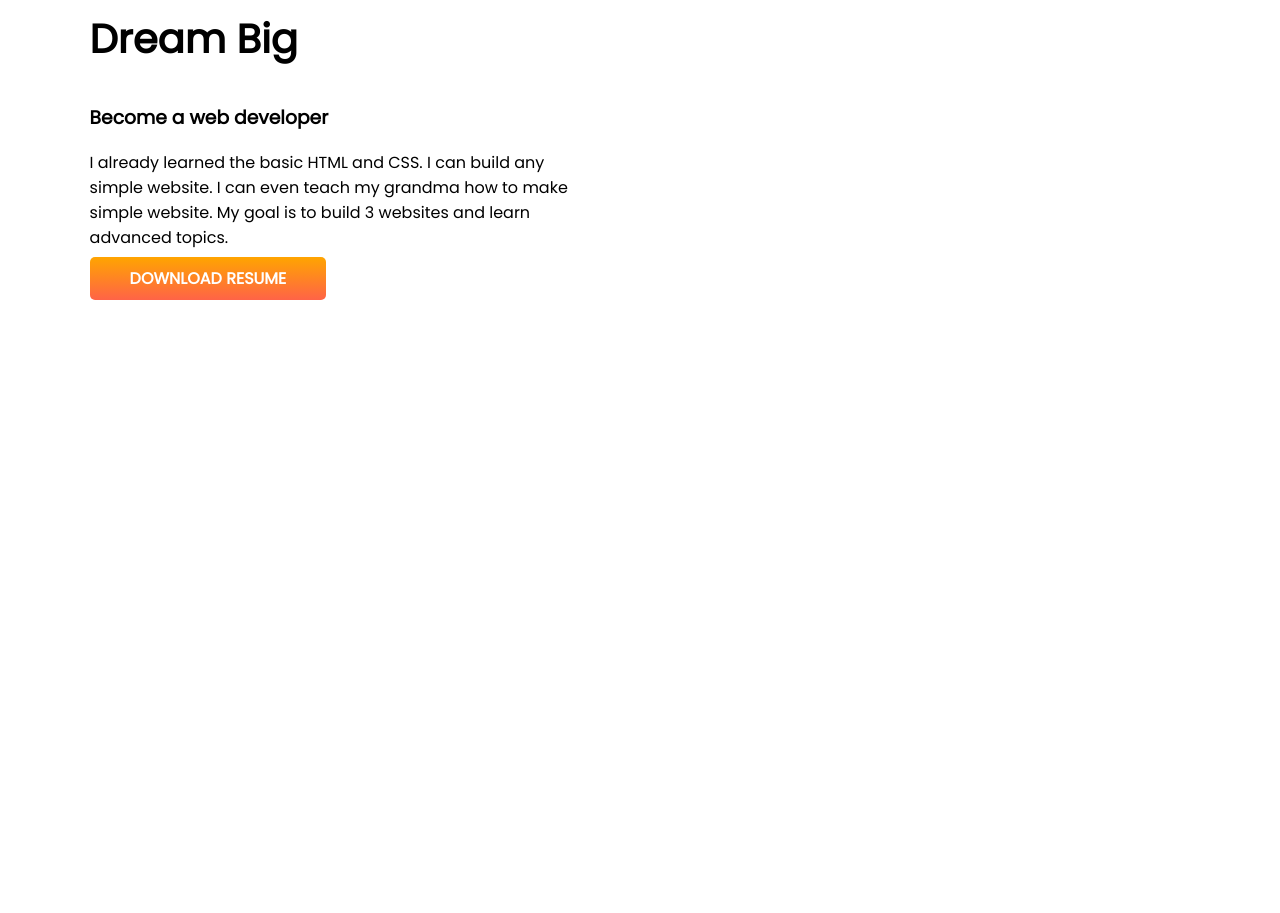
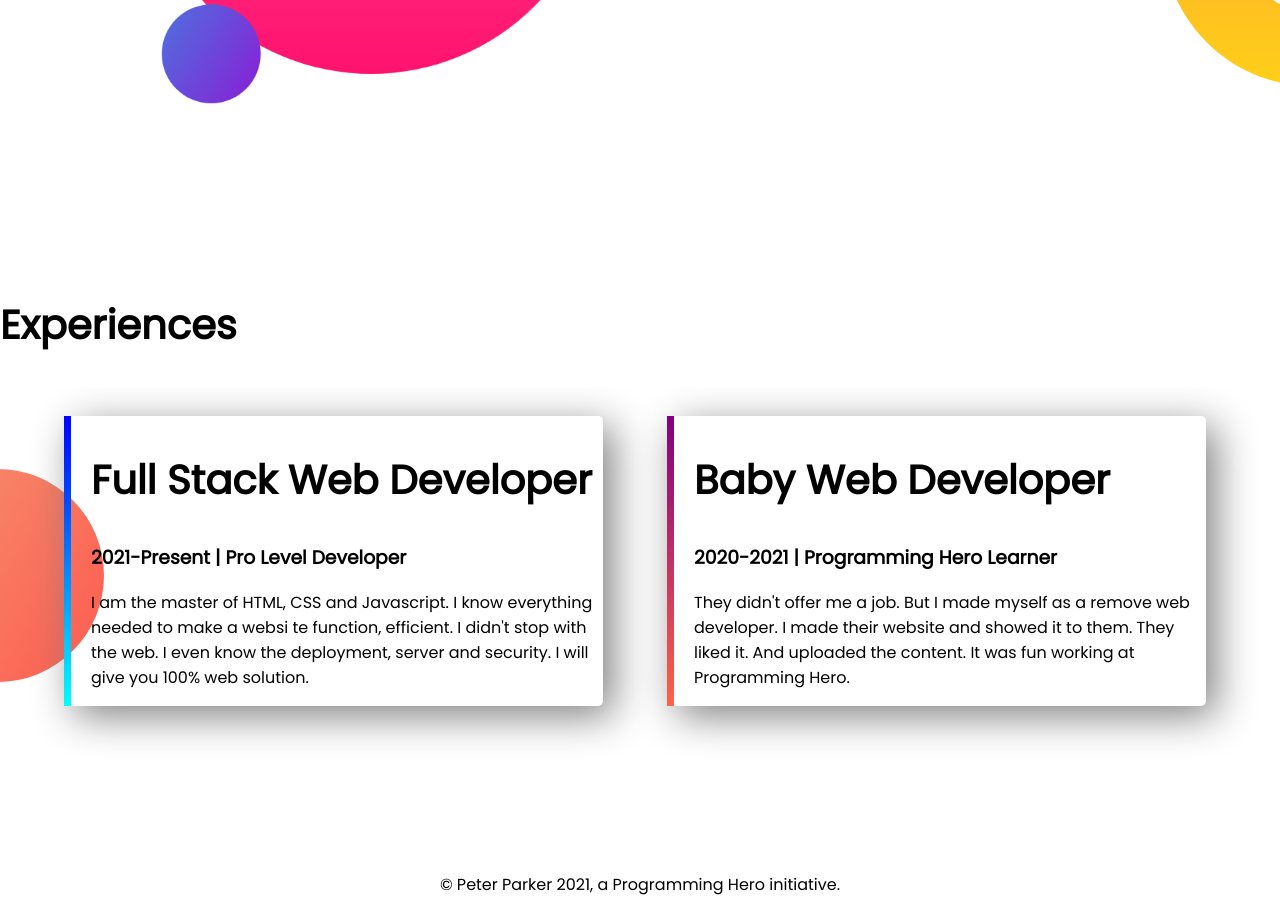
Before and after one commit to Mehedi925/My-Portfolio, a plain HTML site: page index.html in a window 1280 px wide. Shown: the part 1038-1951 px from the top of the page. Before the commit the page ends 1338 px from the top, so only its background shows below. Drawn offline with Linux system fonts and the light colour scheme.

Commit message:
rest of section added

```diff
--- a/index.html
+++ b/index.html
@@ -44,6 +44,37 @@
               target="_blank">DOWNLOAD RESUME</a>
          </div>
      </section>
+     <!-- third section -->
+     <section class="experience-area">
+         <div class="experience-text">
+             <h2>Experiences</h2>
+         </div>
+         <div class="full-box">
+             <div id="boxOne" class="box">
+                 <h2>Full Stack Web Developer</h2>
+                 <h3>2021-Present | Pro Level Developer</h3>
+                 <p>I am the master of HTML, CSS and Javascript.
+                      I know everything needed to make a websi
+                      te function,
+                       efficient. I didn't stop with the web.
+                       I even know the
+                        deployment, server and security.
+                     I will give you 100% web solution.</p>
+             </div>
+             <div id="boxTow"  class="box">
+                 <h2>Baby Web Developer</h2>
+                 <h3>2020-2021 | Programming Hero Learner</h3>
+                 <p>They didn't offer me a job.
+                      But I made myself as a remove web developer.
+                       I made their website and showed it to them.
+                       They liked it. And uploaded the content.
+                     It was fun working at Programming Hero.</p>
+             </div>
+         </div>
+     </section>
+     <footer>
+         <p>© Peter Parker 2021, a Programming Hero initiative.</p>
+     </footer>
 
 </body>
 </html>
--- a/style.css
+++ b/style.css
@@ -15,13 +15,16 @@ h1 {
 section {
     /* display: flex; */
 
-    height: 500px;
+    /* height: 500px; */
 }
 
 .first-bg {
     background-image: url(img/top-banner.png);
     background-repeat: no-repeat;
+    height: 500px;
+    padding-bottom: 150px;
 }
+
 
 .half-width {
     width: 40%;
@@ -45,8 +48,11 @@ section {
 .dream-containt {
     background-image: url(img/dream-bg.png);
     background-repeat: no-repeat;
-    background-position: right bottom;
+    background-position: right;
+    height: 500px;
+    padding-bottom: 150px;
 }
+
 
 .dream {
     width: 40%;
@@ -71,3 +77,54 @@ section {
     border-radius: 5px;
     font-weight: bold;
 }
+
+.experience-area {
+    background-image: url(img/exp-bg.png);
+    background-position: left;
+    background-repeat: no-repeat;
+}
+
+.full-box {
+    padding-top: 28px;
+    padding-bottom: 150px;
+    overflow: hidden;
+}
+
+.box {
+    float: left;
+    width: 40%;
+    margin-left: 5%;
+    box-shadow: 10px 10px 40px gray;
+    padding-left: 20px;
+    border-radius: 5px;
+    height: 80%;
+
+}
+
+.experience-text h2 {
+    font-weight: bold;
+    font-size: 40px;
+}
+
+.box h2 {
+    font-weight: bold;
+    font-size: 40px;
+}
+
+#boxTow {
+    border-left: 7px solid;
+    border-image: linear-gradient(purple, tomato);
+    border-image-slice: 1;
+
+}
+
+#boxOne {
+    border-left: 7px solid;
+    border-image: linear-gradient(blue, cyan);
+    border-image-slice: 1;
+
+}
+
+footer {
+    text-align: center;
+}
```
